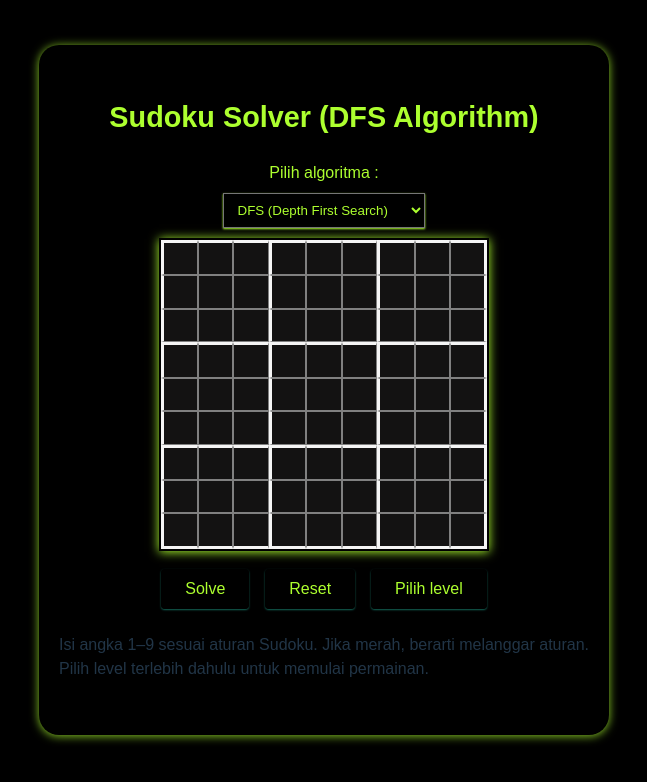
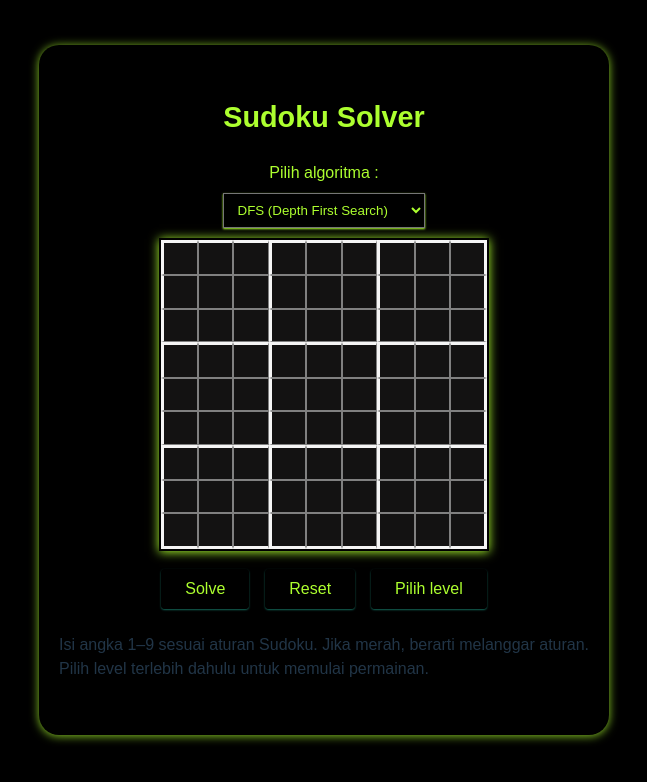
Before and after one commit to stheffen/sudokudfs, a React (Vite) app: page / in a window 1280 px wide. Shown: the top 782 px of the page, without its empty margins (316-963 px from the left). Built offline with nearby package versions, Linux system fonts and the light colour scheme.

Commit message:
Remove 'DFS Algorithm' from title

```diff
--- a/src/App.jsx
+++ b/src/App.jsx
@@ -353,7 +353,7 @@ const App = () => {
 
   return (
     <div className="app-container">
-      <h1>Sudoku Solver (DFS Algorithm)</h1>
+      <h1>Sudoku Solver</h1>
       <label>Pilih algoritma : </label>
       <div className="algorithm-selector">
         <select
```
